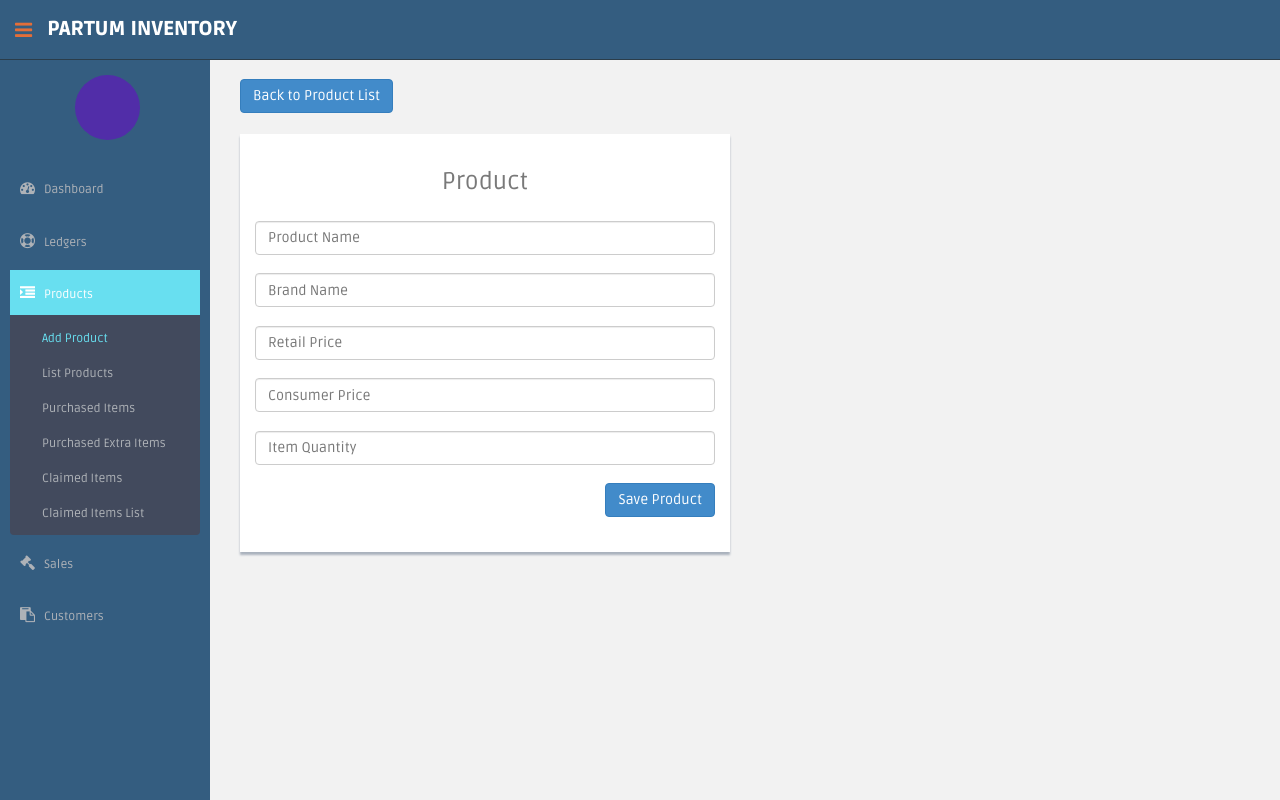
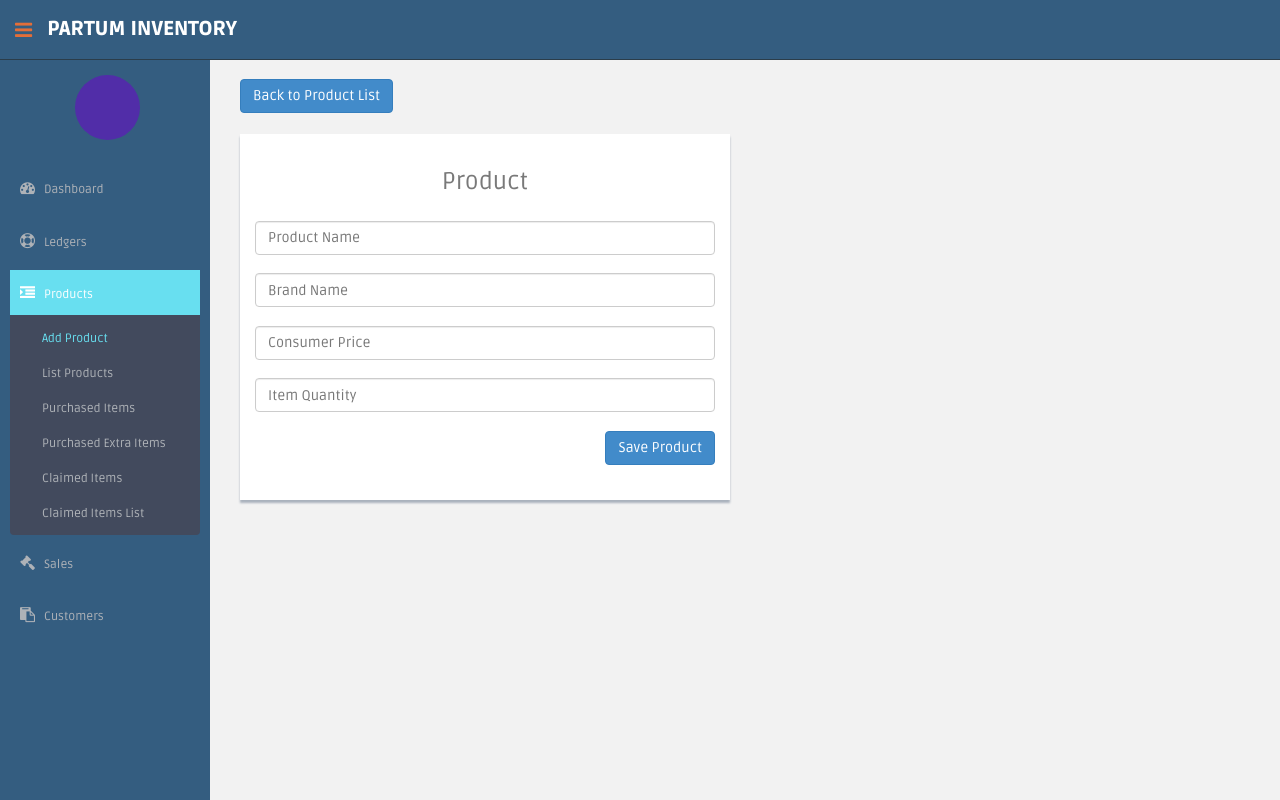
Before and after one commit to janzaheer/partum_inventory, a Django app: page /product/retailer/1/add/ in a window 1280 px wide. Run offline with Django 3.2, Linux system fonts and the light colour scheme; some libraries are stand-ins or nearby versions.

Commit message:
remove retail price from all forms and update the list

```diff
--- a/pis_product/views.py
+++ b/pis_product/views.py
@@ -56,7 +56,8 @@ class ProductDetailList(TemplateView):
             raise Http404('Product not found with concerned User')
 
         context.update({
-            'items_details': product.product_detail.all(),
+            'items_details': product.product_detail.all().order_by(
+                '-created_at'),
             'product': product,
         })
 
--- a/templates/products/add_product.html
+++ b/templates/products/add_product.html
@@ -18,15 +18,12 @@
                             <input type="text" class="form-control product_name" name="name"   placeholder="Product Name"><br>
                             <span class="brand-name-error" style="color:red; display:none">The field is required</span>
                             <input type="text" class="form-control brand_name" name="brand_name" placeholder="Brand Name"><br>
-                            <span class="retail-name-error" style="color:red; display:none">The field is required</span>
-                            <input type="text" class="form-control retail_price" name="retail_price" placeholder="Retail Price"><br>
                             <span class="consumer-name-error" style="color:red; display:none">The field is required</span>
                             <input type="text" class="form-control consumer_price" name="consumer_price"  placeholder="Consumer Price"><br>
                             <span class="available-name-error" style="color:red; display:none">The field is required</span>
                             <input type="text"  class="form-control available_item" name="available_item"   placeholder="Item Quantity"><br>
                             <input type="hidden" name="retailer" value="{{ request.user.retailer_user.retailer.id }}">
                             <button type="button" class="btn btn-primary product-submit-btn" style="float: right">Save Product</button>
-
                         </div>
                     </div>
                 </form>
@@ -57,14 +54,6 @@
             else {
                 $(".brand-name-error").hide();
 
-            }
-
-            if ($('.retail_price').val() == ""){
-                $(".retail-name-error").show();
-                error = true;
-            }
-            else {
-                $(".retail-name-error").hide();
             }
 
             if ($('.consumer_price').val() == ""){
@@ -110,10 +99,6 @@
             $('.brand-name-error').hide();
         });
 
-        $('.retail_price').keyup(function(){
-            $('.retail-name-error').hide();
-            checkDec(this);
-        });
         function checkDec(el){
             var ex = /^[0-9]+\.?[0-9]*$/;
             if(ex.test(el.value)==false){
--- a/templates/products/item_details.html
+++ b/templates/products/item_details.html
@@ -22,7 +22,6 @@
                     <tr>
                         <th><i class="fa fa-bullhorn"></i> Item</th>
                         <th class="hidden-phone"><i class="fa fa-question-circle"></i> Brand Name</th>
-                        <th><i class="fa fa-bookmark"></i> Retail Price (pkr)</th>
                         <th><i class=" fa fa-try"></i> Consumer Price (pkr)</th>
                         <th><i class=" fa fa-rebel"></i> Remaining Items</th>
                         <th><i class=" fa fa-shield"></i> Purchased Items</th>
@@ -34,7 +33,6 @@
                         <tr>
                             <td><a href="#">{{ detail.product.name}}</a></td>
                             <td class="#">{{ detail.product.brand_name }}</td>
-                            <td>{{ detail.retail_price|floatformat:-2 }}</td>
                             <td>{{ detail.consumer_price|floatformat:-2 }}</td>
                             <td>{{ detail.available_item }}</td>
                             <td>{{ detail.purchased_item }}</td>
```
Also changed, not shown: templates/products/add_product_items.html (+1 -21 lines).
